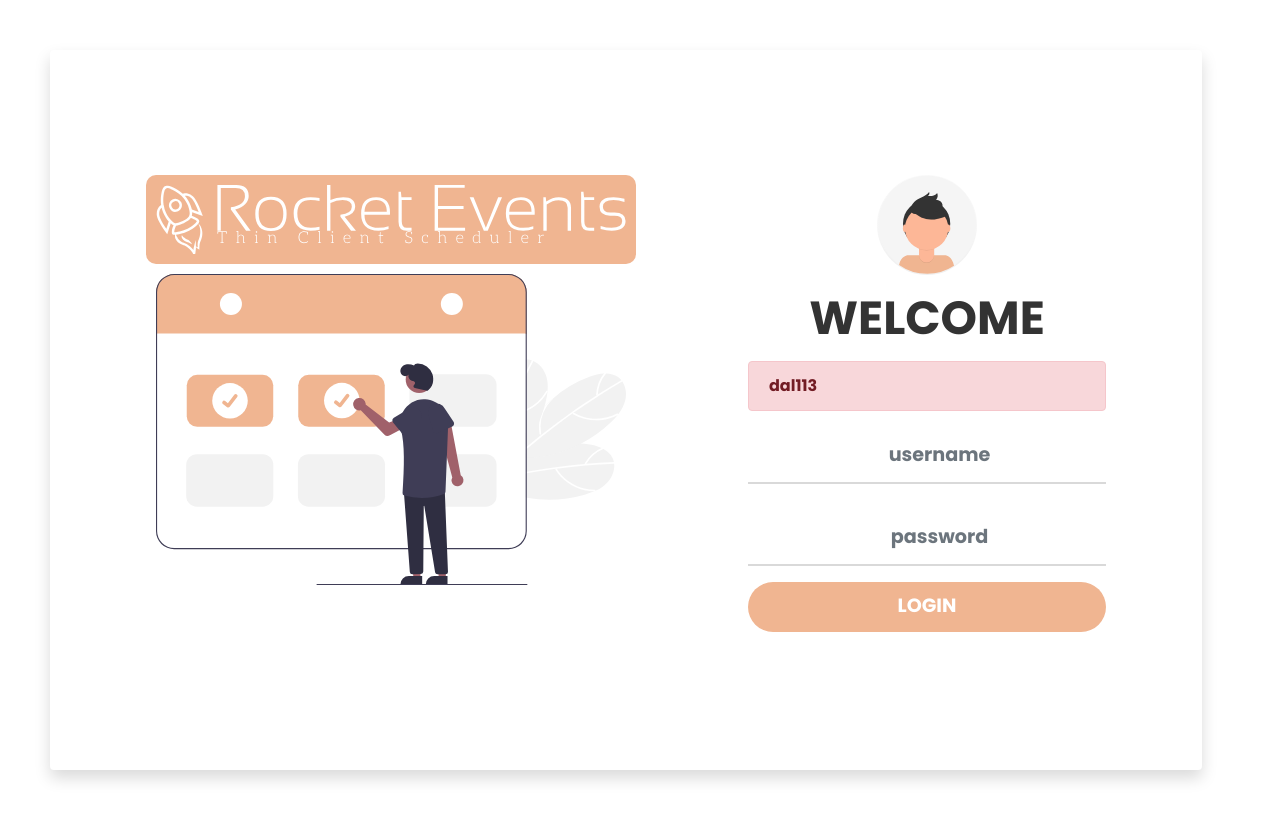
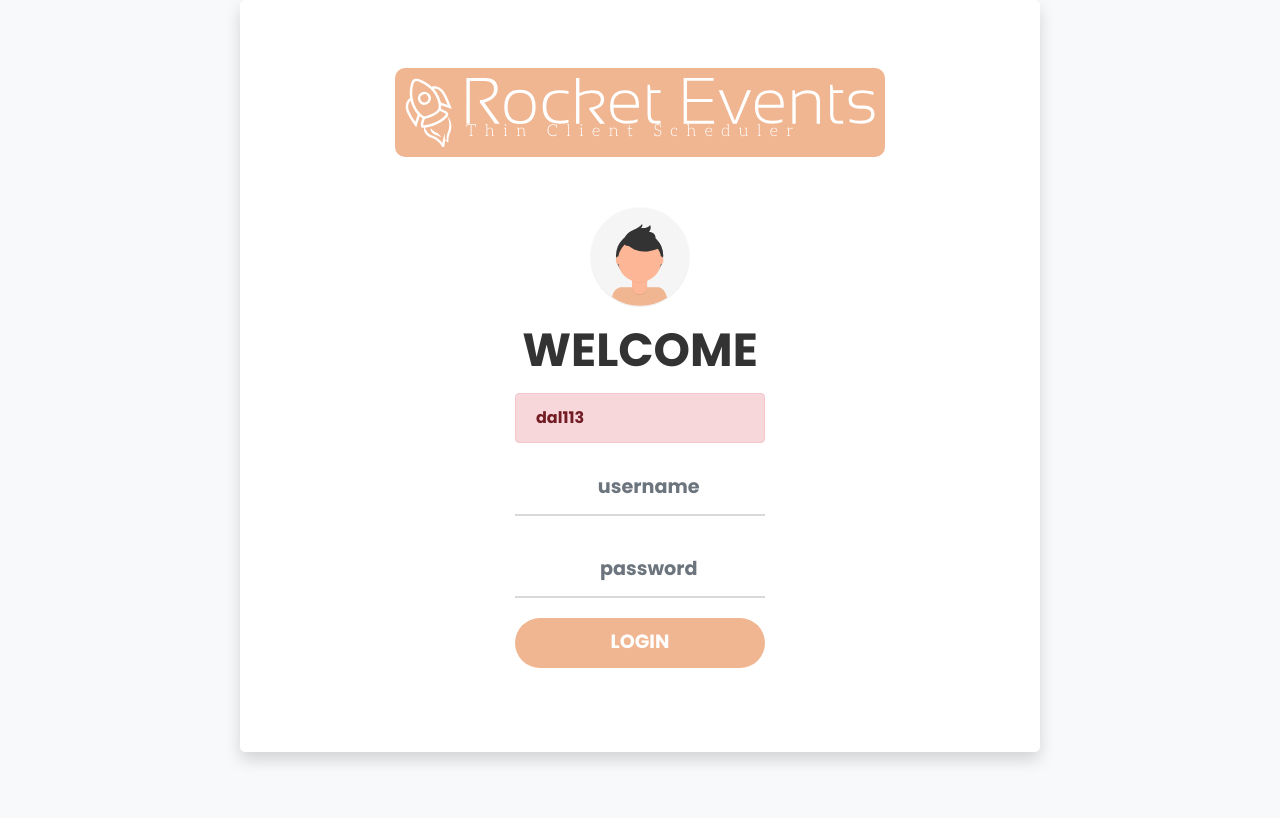
Before and after one commit to ChristopherKevinHamdajani/INFO263_project, a PHP site: page /login.php?error=dal113 in a window 1280 px wide. After the commit the page ends 763 px from the top, so only its background shows below. Run offline with PHP 8.4, Linux system fonts and the light colour scheme.

Commit message:
made login more interactive

```diff
--- a/login.php
+++ b/login.php
@@ -9,40 +9,43 @@ include "server.php";
     <meta charset="UTF-8">
     <meta name="viewport" content="width=device-width, initial-scale=1.0">
     <title>Event Scheduler Login page</title>
-
+    <script src="https://ajax.googleapis.com/ajax/libs/jquery/3.5.1/jquery.min.js"></script>
     <link rel="stylesheet" href="https://stackpath.bootstrapcdn.com/bootstrap/4.3.1/css/bootstrap.min.css" integrity="sha384-ggOyR0iXCbMQv3Xipma34MD+dH/1fQ784/j6cY/iJTQUOhcWr7x9JvoRxT2MZw1T" crossorigin="anonymous">
     <link rel="preconnect" href="https://fonts.gstatic.com">
     <link href="https://fonts.googleapis.com/css2?family=Poppins:wght@700&display=swap" rel="stylesheet">
     <link rel="stylesheet" href="loginstyle.css">
+    <script type="text/javascript" src="loginJavascript.js"></script>
+
+
 
 </head>
 <body>
 
-<div class="box shadow p-3 mb-5 bg-white rounded">
-    <div class="container">
-        <div class="img">
+    <div class="container shadow p-3 mb-5">
+        <div class="img" id="loginImage" style="display: none">
             <img class="logo" src="img/default-monochrome-white.svg" alt="">
-            <img src="img/schedule.svg" alt="">
+            <img src="img/schedule.svg" alt="" id="schedule">
         </div>
-        <div class="loginBox">
+        <div class="loginBox" style="display: none" id="loginPageLoginBox">
             <form class=""
                   action="login.php"
                   method="post">
 
                 <img class="avatar" src="img/avatar.svg" alt="">
                 <h2 class="text-center">Welcome</h2>
-                <?php if ($_GET['error']) {?>
-                    <div class="alert alert-danger" role="alert">
+
+
+                <div id="inputsDiv">
+                    <div id="loginAlert" class="alert alert-danger" role="alert" style="display: none">
                         <?=$_GET['error']?>
                     </div>
-                <?php } ?>
                     <div class="input-div name focus">
                         <div class="i">
                             <i class="fas fa-user"></i>
                         </div>
                         <div>
                             <label for="input" class="form-label">Username</label>
-                        <input type="text" name="username" placeholder="username" required class="form-control text-center" id="input" aria-describedby="emailHelp">
+                            <input type="text" name="username" placeholder="username" required class="form-control text-center" id="inputUsername" >
                         </div>
                     </div>
 
@@ -53,13 +56,29 @@ include "server.php";
                         <div>
                             <i class="fas fa-lock"></i>
                             <label for="input" class="form-label">Password</label>
-                        <input type="password" name="password" placeholder="password" required class="form-control text-center" id="input">
+                            <input type="password" name="password" placeholder="password" required class="form-control text-center" id="inputPassword">
                         </div>
                     </div>
-
-                <div>
+                </div>
+                <div id="buttonDiv">
                     <button type="submit" class="btn">Login</button>
                 </div>
+                <?php if (!$_GET['error']) {?>
+                    <script>
+                        pageFirstLoad();
+                    </script>
+                <?php } else {?>
+                    <script>
+                        incorrectLogin();
+                    </script>
+                <?php } ?>
+
+
+
+
+
+
+
 
             </form>
             <?php
@@ -73,7 +92,7 @@ include "server.php";
 
         </div>
     </div>
-</div>
+
 
 
 </body>
--- /dev/null
+++ b/loginJavascript.js
@@ -0,0 +1,17 @@
+function pageFirstLoad(){
+$("#loginImage").delay(100).fadeIn();
+$("#schedule").delay(1000).slideUp();
+$("#loginPageLoginBox").delay(1500).slideDown();
+
+}
+
+
+function incorrectLogin(){
+    $("#loginImage").show();
+    $("#schedule").hide();
+    $("#loginPageLoginBox").show();
+    $("#inputsDiv").slideUp();
+    $("#loginAlert").delay(500).fadeIn();
+    $("#inputsDiv").delay(1000).slideDown();
+
+}
--- a/loginstyle.css
+++ b/loginstyle.css
@@ -5,27 +5,31 @@
 }
 
 body {
+    height: 100vh;
     font-family: 'Poppins', sans-serif;
+    display: flex;
+    flex-direction: column;
+    justify-content: center;
+    align-items: center;
+    background-color: #f8f9fa;
 }
 
-.box{
-    width: 90vw;
-    height: 90vh;
+
+.container{
+    display: flex;
+    flex-direction: column;
+    justify-content: center;
     align-items: center;
-    /*margin: auto;*/
-    display: flex;
-    margin: 50px 50px;
+    background-color: white;
+    border-radius: 5px;
+    height: 800px;
+    width: 800px;
+
 }
-.container{
-    width: 80vw;
-    height: 80vh;
-    display: grid;
-    grid-template-columns: repeat(2, 1fr);
-    grid-gap: 7rem;
-    padding: 5rem 2rem;
-    /*border: #212529;*/
-    margin-top: 10px;
 
+
+.loginBox{
+    margin-top: 50px;
 }
 
 img{
@@ -110,7 +114,7 @@ img{
     display: none;
 }
 
-#input{
+#inputUsername, #inputPassword{
     position: absolute;
     width: 100%;
     height: 100%;
@@ -128,7 +132,7 @@ img{
 
 .btn{
     display: block;
-    width: 100%;
+    width: 250px;
     height: 50px;
     border-radius: 25px;
     margin: 1rem 0;
@@ -143,3 +147,10 @@ img{
     transition: .5s;
 
 }
+
+#buttonDiv{
+    display: flex;
+    flex-direction: row;
+    justify-content: center;
+    align-content: center;
+}
```
Lines whose indentation alone changed are shown as unchanged.
